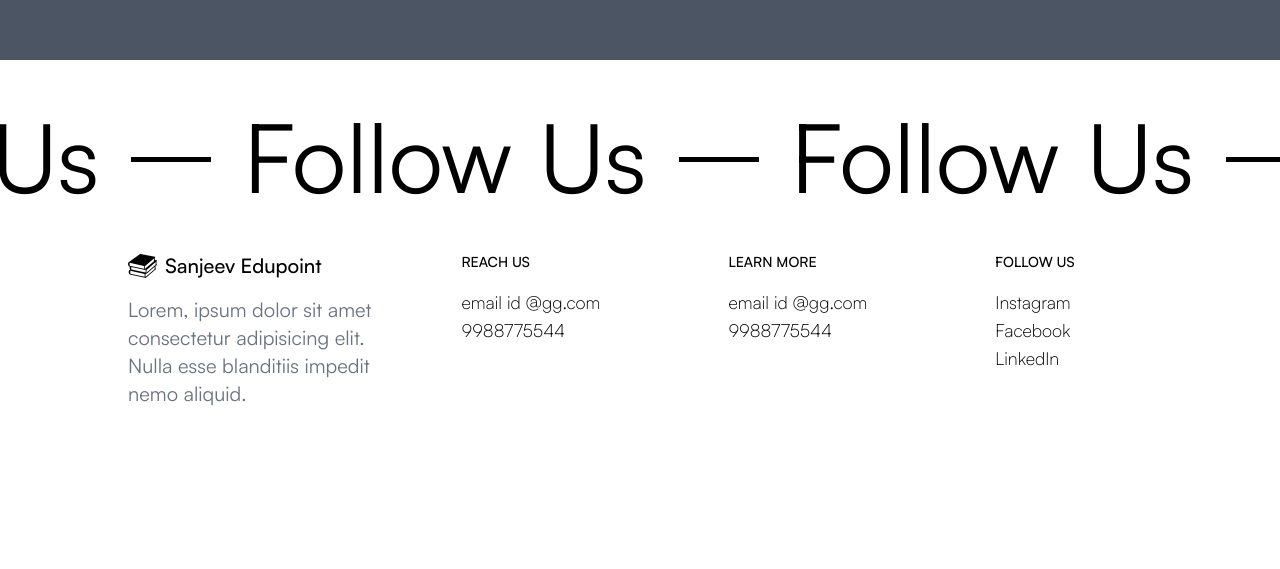
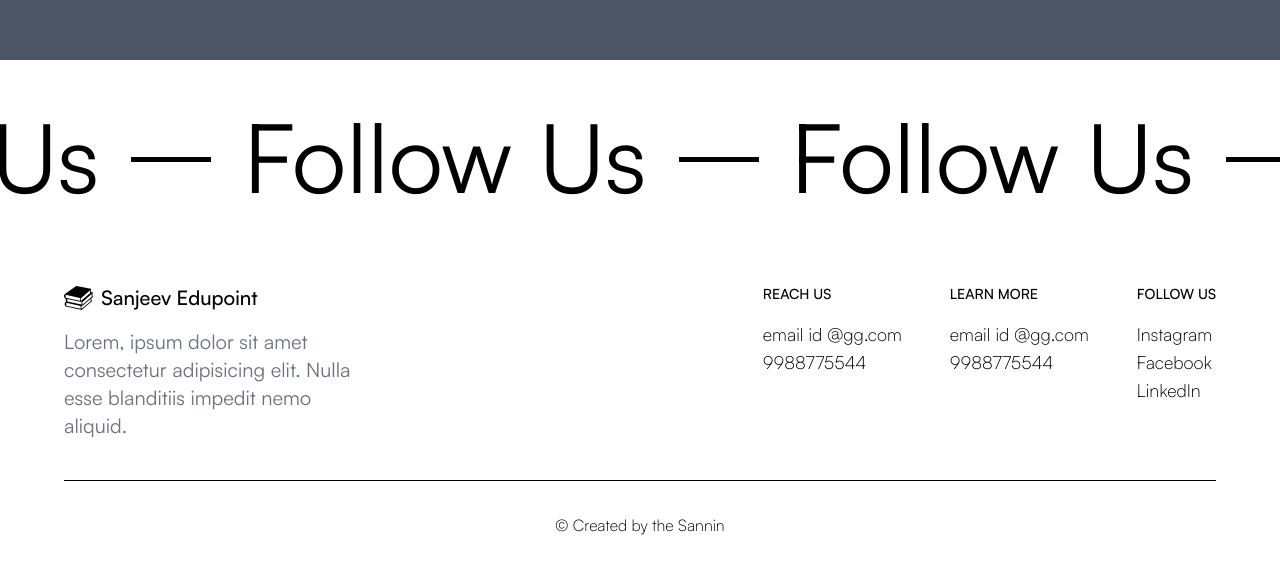
Before and after one commit to maliknajeeb113/coaching, a React (Vite) app: page / in a window 1280 px wide. Shown: the part 764-1333 px from the top of the page. Before the commit the page ends 1244 px from the top, so only its background shows below. Built offline with nearby package versions, Linux system fonts and the light colour scheme.

Commit message:
add: final changes
- looks complete

```diff
--- a/src/components/Footer.jsx
+++ b/src/components/Footer.jsx
@@ -2,16 +2,19 @@ import Marquee from "react-fast-marquee";
 import logo from "../assets/images/logo.svg";
 const Footer = () => {
   return (
-    <div className="flex flex-col items-center py-12 font-satoshi">
+    <div className="flex flex-col items-center pt-12 font-satoshi">
       <Marquee autoFill speed={60} pauseOnHover className="overflow-hidden">
         <div className="px-8 text-5xl md:text-8xl">Follow Us</div>
         <div className="inline-block w-[80px] h-[5px] bg-black"></div>
       </Marquee>
 
-      <div id="footer-heads" className="flex flex-col lg:flex-row pt-12 lg:justify-between px-8 lg:px-32 w-full py-6 gap-10">
+      <div id="footer-heads" className="flex flex-col lg:justify-between px-8 lg:px-16 w-full pt-20 gap-10">
+
+  {/* left and right sections */}
+  <div className="flex flex-col lg:flex-row lg:justify-between gap-10 w-full">
 
     {/* left side */}
-        <div id="left" className="flex flex-col lg:w-1/4 gap-4 ">
+    <div id="left" className="flex flex-col lg:w-1/4 gap-4">
       <div className="flex items-center">
         <img src={logo} className="h-6" />
         <div className="font-satoshi font-medium px-2 text-xl">
@@ -23,36 +26,39 @@ const Footer = () => {
       </div>
     </div>
 
-        {/* left side end */}
     {/* right side */}
-        <div className="flex font-light flex-col md:flex-row gap-12 md:gap-32 text-lg ">
+    <div className="flex font-light flex-col md:flex-row gap-8 lg:gap-12 md:gap-32 text-lg">
       <ul>
         <li className="font-medium pb-4 text-sm">REACH US</li>
         <li>email id @gg.com</li>
         <li>9988775544</li>
-
       </ul>
       <ul>
         <li className="font-medium pb-4 text-sm">LEARN MORE</li>
         <li>email id @gg.com</li>
         <li>9988775544</li>
-
       </ul>
       <ul>
         <li className="font-medium pb-4 text-sm">FOLLOW US</li>
         <li>Instagram</li>
         <li>Facebook</li>
         <li>LinkedIn</li>
-
       </ul>
+    </div>
 
   </div>
-        {/* right side end*/}
 
-        <hr className="border-black py-2" />
+  {/* copyright section always below */}
+  <div className="flex justify-center border-t-[1px] border-black py-8 w-full text-l font-thin">
+    © Created by the Sannin
+  </div>
+
+</div>
 
 
-      </div>
+
+      {/* copyright */}
+
     </div>
   );
 };
```
Lines whose indentation alone changed are shown as unchanged.
